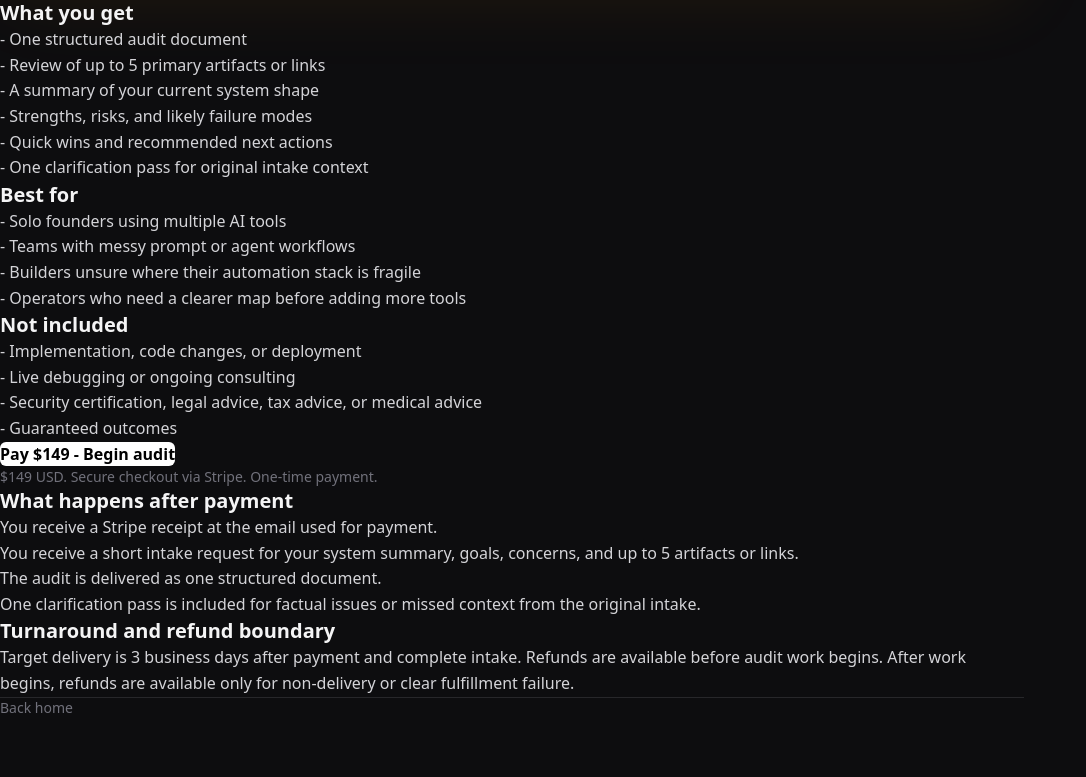
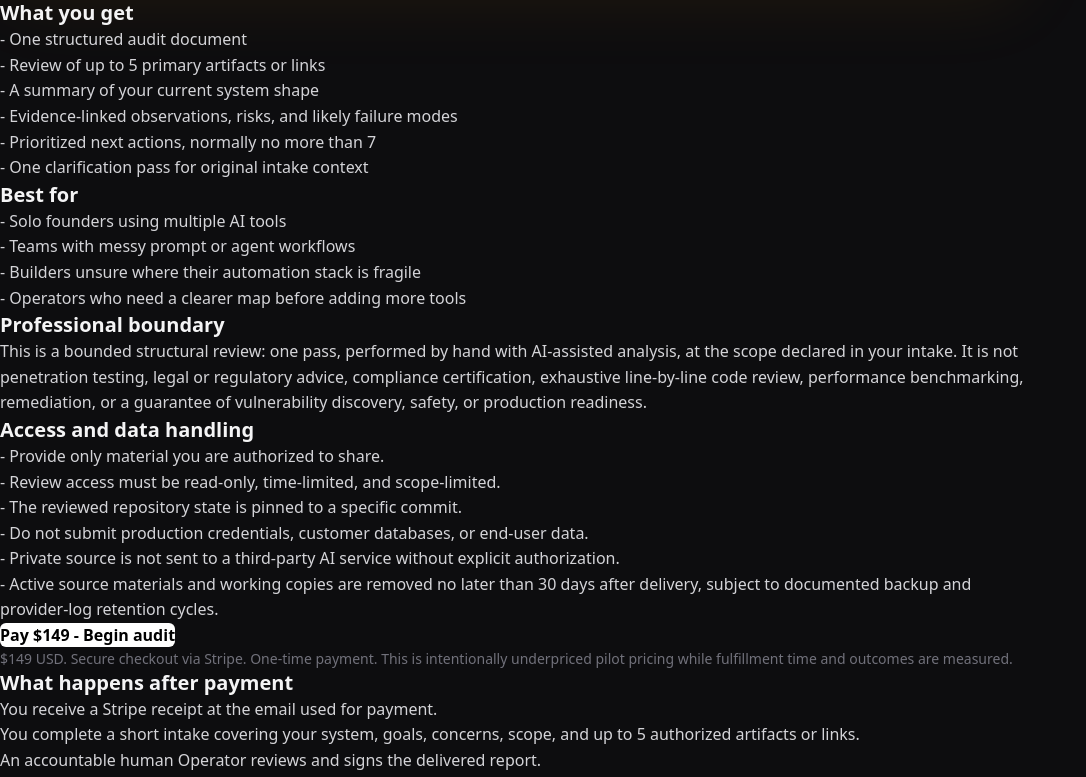
Before and after one commit to mirrornode/mirrornode-platform, a Next.js app: page /osiris-audit in a window 1280 px wide. Shown: the part 1117-1894 px from the top of the page, without its empty margins (0-1086 px from the left). Before the commit the page ends 1835 px from the top, so only its background shows below. Built offline with nearby package versions, Linux system fonts and the light colour scheme.

Commit message:
docs: align Osiris public offer with RC1 boundary

```diff
--- a/app/osiris-audit/page.tsx
+++ b/app/osiris-audit/page.tsx
@@ -42,8 +42,8 @@ export default function OsirisAuditPage() {
           <li>- One structured audit document</li>
           <li>- Review of up to 5 primary artifacts or links</li>
           <li>- A summary of your current system shape</li>
-          <li>- Strengths, risks, and likely failure modes</li>
-          <li>- Quick wins and recommended next actions</li>
+          <li>- Evidence-linked observations, risks, and likely failure modes</li>
+          <li>- Prioritized next actions, normally no more than 7</li>
           <li>- One clarification pass for original intake context</li>
         </ul>
       </section>
@@ -59,19 +59,33 @@ export default function OsirisAuditPage() {
       </section>
 
       <section className="mb-12">
-        <h2 className="text-xl font-semibold">Not included</h2>
+        <h2 className="text-xl font-semibold">Professional boundary</h2>
+        <p className="mt-4 text-zinc-300">
+          This is a bounded structural review: one pass, performed by hand with
+          AI-assisted analysis, at the scope declared in your intake. It is not
+          penetration testing, legal or regulatory advice, compliance certification,
+          exhaustive line-by-line code review, performance benchmarking, remediation,
+          or a guarantee of vulnerability discovery, safety, or production readiness.
+        </p>
+      </section>
+
+      <section className="mb-12">
+        <h2 className="text-xl font-semibold">Access and data handling</h2>
         <ul className="mt-4 space-y-2 text-zinc-300">
-          <li>- Implementation, code changes, or deployment</li>
-          <li>- Live debugging or ongoing consulting</li>
-          <li>- Security certification, legal advice, tax advice, or medical advice</li>
-          <li>- Guaranteed outcomes</li>
+          <li>- Provide only material you are authorized to share.</li>
+          <li>- Review access must be read-only, time-limited, and scope-limited.</li>
+          <li>- The reviewed repository state is pinned to a specific commit.</li>
+          <li>- Do not submit production credentials, customer databases, or end-user data.</li>
+          <li>- Private source is not sent to a third-party AI service without explicit authorization.</li>
+          <li>- Active source materials and working copies are removed no later than 30 days after delivery, subject to documented backup and provider-log retention cycles.</li>
         </ul>
       </section>
 
       <section className="mb-12">
         <OsirisAuditCheckoutButton />
         <p className="mt-3 text-sm text-zinc-500">
-          $149 USD. Secure checkout via Stripe. One-time payment.
+          $149 USD. Secure checkout via Stripe. One-time payment. This is intentionally
+          underpriced pilot pricing while fulfillment time and outcomes are measured.
         </p>
       </section>
 
@@ -79,7 +93,8 @@ export default function OsirisAuditPage() {
         <h2 className="text-xl font-semibold">What happens after payment</h2>
         <ol className="mt-4 list-decimal space-y-3 pl-6 text-zinc-300">
           <li>You receive a Stripe receipt at the email used for payment.</li>
-          <li>You receive a short intake request for your system summary, goals, concerns, and up to 5 artifacts or links.</li>
+          <li>You complete a short intake covering your system, goals, concerns, scope, and up to 5 authorized artifacts or links.</li>
+          <li>An accountable human Operator reviews and signs the delivered report.</li>
           <li>The audit is delivered as one structured document.</li>
           <li>One clarification pass is included for factual issues or missed context from the original intake.</li>
         </ol>
@@ -89,8 +104,10 @@ export default function OsirisAuditPage() {
         <h2 className="text-xl font-semibold">Turnaround and refund boundary</h2>
         <p className="mt-4 text-zinc-300">
           Target delivery is 3 business days after payment and complete intake.
-          Refunds are available before audit work begins. After work begins,
-          refunds are available only for non-delivery or clear fulfillment failure.
+          Before substantive review begins, cancellation or inability to establish
+          authorized access receives a full refund. After substantive review begins,
+          refunds are limited to non-delivery, clear fulfillment failure, or an
+          Operator-approved exception.
         </p>
       </section>
 
```
